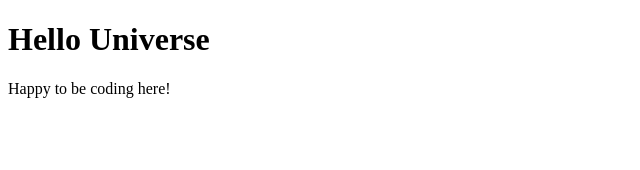
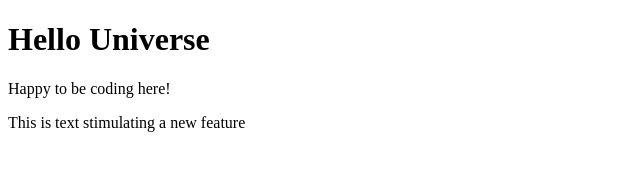
Before and after one commit to twantanium/test-project-new, a plain HTML site: page index.html in a window 1280 px wide. Shown: the whole page, without its empty margins (0-640 px from the left). Drawn offline with Linux system fonts and the light colour scheme.

Commit message:
feat: simulate newfeature

```diff
--- a/index.html
+++ b/index.html
@@ -10,5 +10,6 @@
  <p>
   Happy to be coding here!
  </p>
+ <div>This is text stimulating a new feature</div>
 </body>
 </html>
```
